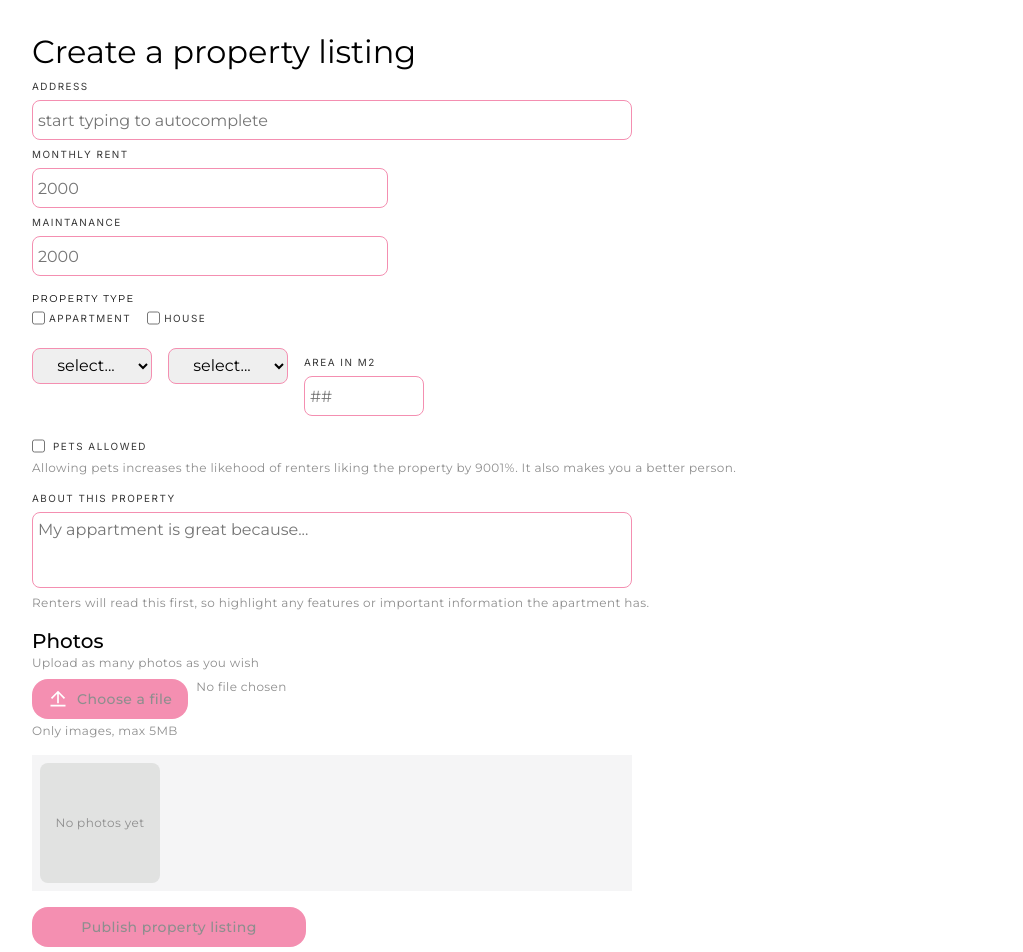
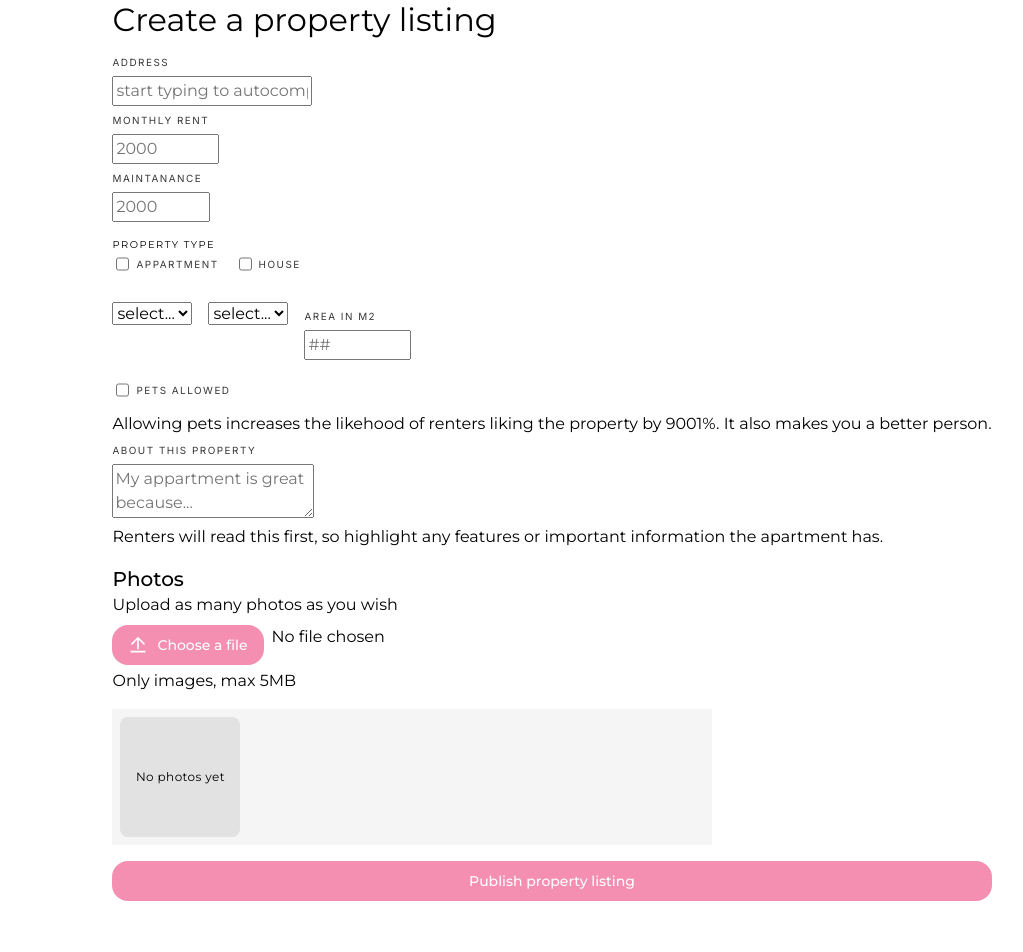
Before and after one commit to tinyhosmarcos/get_that_home, a React (Create React App) app: page / in a window 1280 px wide. Shown: the top 952 px of the page, without its empty margins (88-1111 px from the left). After the commit the page ends 917 px from the top, so only its background shows below. Built offline with nearby package versions, Linux system fonts and the light colour scheme.

Commit message:
CHORE: format with emotion for PropertyRegister

```diff
--- a/src/pages/PropertyRent.js
+++ b/src/pages/PropertyRent.js
@@ -2,15 +2,144 @@ import { Formik, Form, Field } from 'formik';
 import React from "react";
 import Button from "../component/Button/Button";
 import { RiUploadLine } from "react-icons/ri";
-import "./Property.css";
+
+import styled from "@emotion/styled";
+
 
 const ListingRent = () => {
 
+  const PropContainer = styled.div`
+	display: flex;
+  flex-direction: column;
+  align-items: center;
+	justify-content: center;
+`;
+const formStyle = `	width: 100%;
+height: 100%;
+margin-top: 2rem;
+background: #fff;
+border-radius: 5px;
+padding: 0px 120px;
+display: flex;
+flex-direction: column;
+align-content: center;`
+
+
+const Title1 = styled.h1`
+font-family: 'Montserrat';
+font-style: normal;
+font-weight: 400;
+font-size: 2rem;
+line-height: 2.5rem;
+margin-bottom: 1rem;
+`;
+
+const Title2 = styled.h3`
+font-family: 'Montserrat';
+font-style: normal;
+font-weight: 500;
+font-size: 1.25rem;
+line-height: 1.75rem;
+`;
+
+const Title3 = styled.h4`
+margin-top: 1rem;
+font-family: 'Montserrat';
+font-style: normal;
+font-weight: 400;
+font-size: 0.62rem;
+line-height: 0.75rem;
+letter-spacing: 1.5px;
+text-transform: uppercase;
+`;
+
+const Label = styled.label`
+display: block;
+color: #373737;
+font-family: 'Inter';
+font-style: normal;
+font-weight: 400;
+font-size: 0.62rem;
+line-height: 0.75rem;
+letter-spacing: 1.5px;
+text-transform: uppercase;
+margin: 0.5rem 0rem 0.5rem;
+`;
+
+const CheckboxesContainer = styled.div`
+display: flex;
+gap: 1rem;
+`;
+const CheckboxInLineField = styled.div`
+display: flex;
+flex-direction: row;
+gap: 0.25rem;
+margin-bottom: 0.5rem;
+`;
+
+const RoomsAndAreaContainer = styled.div`
+display: flex;
+flex-direction: row;
+gap: 1rem;
+padding: 1rem 0rem;
+`;
+
+const PhotosContainer = styled.div`
+display: flex;
+flex-direction: column;
+margin: 1rem 0rem;
+`;
+
+const Subphotos = styled.div`
+display: flex;
+flex-wrap: wrap;
+margin: 0.5rem 0rem 0.25rem 0rem;
+gap: 0.5rem;
+`;
+
+const Uploadbox = styled.div`
+width: 600px;
+height: 136px;
+left: 0px;
+top: 668px;
+background: #F5F5F6;
+margin: 1rem 0rem;
+`;
+
+const Photobox = styled.div`
+width: 120px;
+height: 120px;
+border-radius: 0.5rem;
+background: #E1E2E1;
+margin: 0.5rem;
+text-align: center;
+`;
+
+const Photoboxtext = styled.p`
+font-family: 'Montserrat';
+font-style: normal;
+font-weight: 400;
+font-size: 0.75rem;
+line-height: 1rem;
+text-align: center;
+letter-spacing: 0.4px;
+padding: 3.25rem 0.62rem;
+`;
 
 
 
+function FormContainer ({children, handleClick, ...props}){
+  return (
+    <Form style={{formStyle}} onClick={handleClick} {...props}>
+      <p>
+        {children}
+      </p>
+    </Form>
+  );
+}
+
   return(
-    <div className="propContainer">
+    <PropContainer>
       <Formik
         initialValues= {{
           address: '',
@@ -23,10 +152,10 @@ const ListingRent = () => {
           textarea: '',
         }}
       >
-      <Form>
-        <h1 className="title"> Create a property listing</h1>
+      <FormContainer>
+        <Title1 > Create a property listing</Title1>
           <div className= "firstblock">
-            <label htmlFor="address">Address</label>
+            <Label htmlFor="address">Address</Label>
             <Field
               className="address"
               type="text"
@@ -34,7 +163,7 @@ const ListingRent = () => {
               name="address"
               placeholder="start typing to autocomplete"
             />
-            <label htmlFor="rent">Monthly Rent</label>
+            <Label htmlFor="rent">Monthly Rent</Label>
             <Field
               className="currency"
               name="monthlyrent"
@@ -45,7 +174,7 @@ const ListingRent = () => {
               max="20000"
               placeholder="2000"
             />
-            <label htmlFor="maintanance">Maintanance</label>
+            <Label htmlFor="maintanance">Maintanance</Label>
             <Field
               className="currency"
               name ="maintanance"
@@ -58,29 +187,28 @@ const ListingRent = () => {
             />
           </div>
 
-          <div className="proptitle">
-            <h4>Property Type</h4>
-          </div>
-            <div className="checkboxes">
-              <div className="checks">
+
+            <Title3>Property Type</Title3>
+            <CheckboxesContainer>
+              <CheckboxInLineField>
                 <Field
                   type="checkbox"
                   id="appartment"
                   name="apparment"
                 />
-                <label for="appartment"> Appartment</label>
-              </div>
-              <div className="checks">
+                <Label for="appartment"> Appartment</Label>
+              </CheckboxInLineField>
+              <CheckboxInLineField>
                 <Field
                   type="checkbox"
                   id="house"
                   name="house"
                 />
-                <label for="appartment"> House</label>
-              </div>
-            </div>
+                <Label for="appartment"> House</Label>
+              </CheckboxInLineField>
+            </CheckboxesContainer>
+          <RoomsAndAreaContainer>
 
-          <div className= "secondblock">
             <div>
                <Field name="Bedrooms">
                 {({ field }) => (
@@ -106,7 +234,7 @@ const ListingRent = () => {
               </Field>
             </div>
             <div>
-              <label htmlFor="name">Area in M2</label>
+              <Label htmlFor="name">Area in M2</Label>
               <Field
                 className="area"
                 name="area"
@@ -118,22 +246,22 @@ const ListingRent = () => {
                 placeholder="##"
               />
             </div>
-          </div>
+          </RoomsAndAreaContainer>
 
-          <div className="petbox">
-           <div className="petcheck">
+           <CheckboxInLineField>
+
               <Field
                 type="checkbox"
                 id="pets"
                 name="pets"
               />
-              <label htmlFor="pets"> Pets allowed</label>
-            </div>
+              <Label htmlFor="pets"> Pets allowed</Label>
+            </CheckboxInLineField>
               <p className="quote">Allowing pets increases the likehood of renters  liking the property by 9001%. It also makes you a better person.</p>
-            </div>
+
 
           <div className="textitems">
-            <label htmlFor="name">About this property</label>
+            <Label htmlFor="name">About this property</Label>
             <textarea
               className="paratext"
               name="textarea"
@@ -143,26 +271,25 @@ const ListingRent = () => {
             />
               <p>Renters will read this first, so highlight any features or important information the apartment has.</p>
           </div>
+          <PhotosContainer>
+            <Title2>Photos</Title2>
+            <p>Upload as many photos as you wish</p>
+              <Subphotos>
+                <Button type="submit" icon={<RiUploadLine/>} color={'primary'}>Choose a file</Button>
+                <p className="">No file chosen</p>
+              </Subphotos>
+              <p>Only images, max 5MB</p>
+              <Uploadbox>
+                <Photobox>
+                  <Photoboxtext>No photos yet</Photoboxtext>
+                </Photobox>
+              </Uploadbox>
+              <Button className="publishbutton" type="submit" color={'primary'} >Publish property listing</Button>
+            </PhotosContainer>
 
-          <div className="photos">
-            <h3>Photos</h3>
-            <p>Upload as many photos as you wish</p>
-              <div className="subphotos">
-              <Button type="submit" icon={<RiUploadLine/>} color={'primary'}>Choose a file</Button>
-                <p className="">No file chosen</p>
-                </div>
-              <p>Only images, max 5MB</p>
-              <div className="uploadbox">
-                <div className="photobox">
-                  <p className="photoboxtext">No photos yet</p>
-                </div>
-              </div>
-              <Button className="publishbutton" type="submit" color={'primary'} >Publish property listing</Button>
-            </div>
-
-      </Form>
+      </FormContainer>
       </Formik>
-    </div>
+    </PropContainer>
   );
 }
 
```
